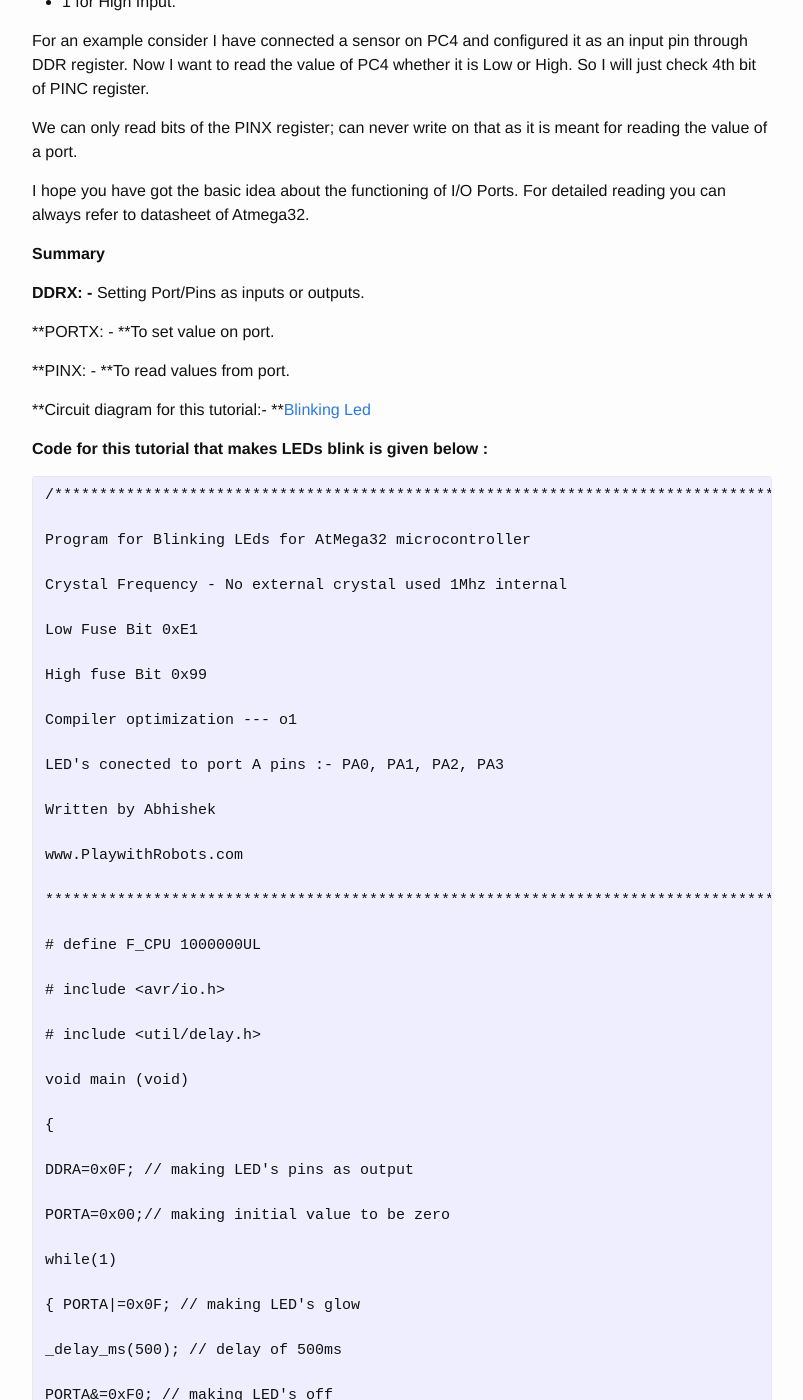
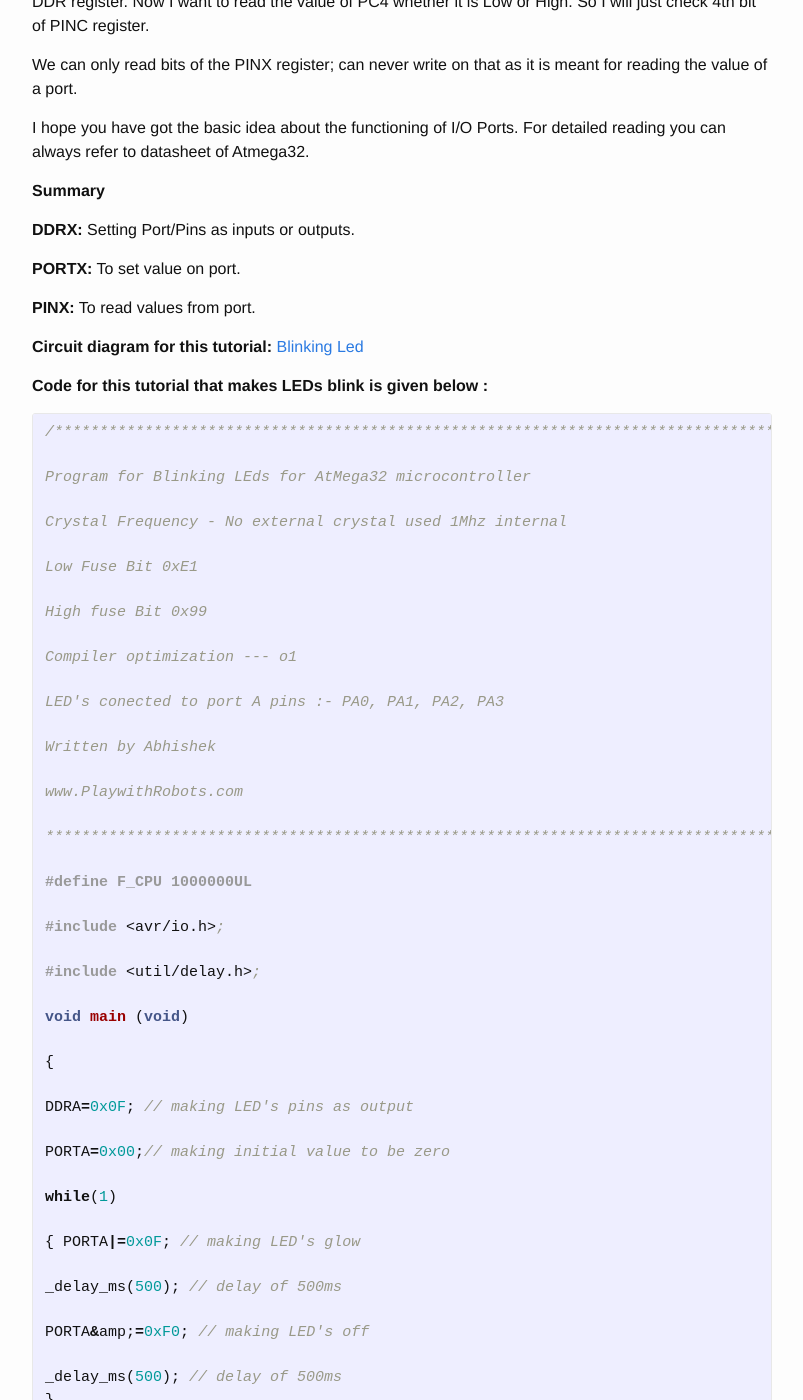
Before and after one commit to playwithrobots/playwithrobots.github.io, a Jekyll site: the page built from _posts/2012-05-23-avr-basic-io.markdown, in a window 1280 px wide and 1400 px high, scrolled down 1927 px. Shown: the whole window, without its empty margins (238-1041 px from the left). Built offline with Jekyll 4.4.1, drawn with Linux system fonts in a browser that asks for light colours; Markdown is read by kramdown in place of the engine named in the settings; some of the changed lines change nothing that is shown; some of the changed text lies outside the part shown.

Commit message:
avr basic io formatted

```diff
--- a/_posts/2012-05-23-avr-basic-io.markdown
+++ b/_posts/2012-05-23-avr-basic-io.markdown
@@ -1,31 +1,29 @@
 ---
 layout: post
 title: "Input/Output Concept"
-category: "make-it-from-scratch"
-redirect_from: "/2012/04/02/minimal-urls-jekyll/"
+category: "avr"
+redirect_from: "/robotics-pool/avr/basic-input-output/"
 ---
-##[ Input/Output Concept](/robotics-pool/avr/basic-input-output)
-
 Like computers communicates with other devices (printers, pen-drives etc.) through ports (USB, serial etc.), ATmega32 Microcontroller communicates with other IC's through Ports. A Port is a combination of 8 pins, each of them able to send 1 bit data at a time. Together these 8 pins (Port) can send 8 bit of data at a time. ATmega32 Microcontroller has a four Ports namely Port A, Port B, Port C and Port D.
 
 In this tutorial we will write a code, that will make LEDs attached to ATmega32 blink.
 
 Input Output functions of each port are set by three Registers:
 
-*   **DDRX: -** Determines whether a pin is input or output of Port X.
-*   **PORTX: - **Sets the output value of Port X.
-*   **PINX: -** Reads the value of Port X.
+*   **DDRX:** Determines whether a pin is input or output of Port X.
+*   **PORTX:** Sets the output value of Port X.
+*   **PINX:** Reads the value of Port X.
 
 ### DDRX (Data Direction Register):
 
 This register is used to make any bit in a port as an input or an output.
 
-*   To make a pin as an Input, set the corresponding bit value to 0
-*   To make a pin as an Output, set the corresponding bit value to 1.
+* To make a pin as an Input, set the corresponding bit value to 0
+* To make a pin as an Output, set the corresponding bit value to 1.
 
 If I write **DDRA = 0xFF** (0x for Hexadecimal number system) that is setting all the bits of DDRA to be 1, will make all the pins of Port A as Output. Similarly by writing **DDRD = 0x00** that is setting all the bits of DDRA to be 0, will make all the pins of Port A as Input.
 
-According to [schematic](/images/blinking_led.jpg "Circuit diagram") LED’s are attached to PA0, PA1, PA2, and PA3. We have to make these pins as output pins.
+According to [schematic](/images/old/blinking_led.jpg "Circuit diagram") LED’s are attached to PA0, PA1, PA2, and PA3. We have to make these pins as output pins.
 
 <table style="width: 700px; height: 75px;" border="0" cellpadding="10" align="center">
 <tbody>
@@ -67,7 +65,7 @@ According to [schematic](/images/blinking_led.jpg "Circuit diagram") LED’s are
 
 For this configuration we have to set DDRA as **00001111** which in hexadecimal is written as 0x0F. So we will write **DDRA=0x0f**.
 
-**Note: -** DDRA=0x0f (in hexadecimal), DDRA=0x0b00001111 (in binary), DDRA=15 (in decimal). These all are same in terms of functioning. It is a way of representing different number system.
+**Note:** DDRA=0x0f (in hexadecimal), DDRA=0x0b00001111 (in binary), DDRA=15 (in decimal). These all are same in terms of functioning. It is a way of representing different number system.
 
 ### PORTX (PORTX Data Register)
 
@@ -77,7 +75,7 @@ This register sets the value of the corresponding port. We'll discuss both cases
 
 If a pin is set to be output, then by setting bit value 1 we make output **High** that is +5V on that bit and by setting bit value 0 we make output **Low** that is 0V on that bit.
 
-In our [schematic](/images/blinking_led.jpg) for this tutorial, to glow LED’s we have to make PA3, PA2, PA1and PA0 bits high.
+In our [schematic](/images/old/blinking_led.jpg) for this tutorial, to glow LED’s we have to make PA3, PA2, PA1and PA0 bits high.
 
 <table style="width: 700px; height: 75px;" border="0" cellpadding="10" align="center">
 <tbody>
@@ -123,8 +121,8 @@ For this configuration we have to set **Port A** as **00001111** which in hexade
 
 If a pin is set to be input, then by setting its corresponding bit in PORTX register will make it as follows,
 
-*   Bit value 0 : - Tri-Stated
-*   Bit value 1 : - Pull Up
+*   Bit value 0 :- Tri-Stated
+*   Bit value 1 :- Pull Up
 
 Tri-stated means the input will be high Impedance (no specific value) if no input voltage is applied on that pin. Pull Up means input will go to **+5V** if no input voltage is specified on that pin.
 
@@ -132,8 +130,8 @@ Tri-stated means the input will be high Impedance (no specific value) if no inpu
 
 This register is used to read the value of a port. If a pin is set as input then corresponding bit on PIN register is,
 
-*   0 for Low Input.
-*   1 for High Input.
+* 0 for Low Input.
+* 1 for High Input.
 
 For an example consider I have connected a sensor on PC4 and configured it as an input pin through DDR register. Now I want to read the value of PC4 whether it is Low or High. So I will just check 4th bit of PINC register.
 
@@ -143,17 +141,18 @@ I hope you have got the basic idea about the functioning of I/O Ports. For detai
 
 **Summary**
 
-**DDRX: -** Setting Port/Pins as inputs or outputs.
+**DDRX:** Setting Port/Pins as inputs or outputs.
 
-**PORTX: - **To set value on port.
+**PORTX:** To set value on port.
 
-**PINX: - **To read values from port.
+**PINX:** To read values from port.
 
-**Circuit diagram for this tutorial:- **[Blinking Led](/images/blinking_led.jpg)
+**Circuit diagram for this tutorial:** [Blinking Led](/images/old/blinking_led.jpg)
 
-[](/images/blinking_led.jpg)**Code for this tutorial that makes LEDs blink is given below :**
+**Code for this tutorial that makes LEDs blink is given below :**
 
-<pre class="brush:cpp">/*************************************************************************************
+{% highlight cpp %}
+/*************************************************************************************
 
 Program for Blinking LEds for AtMega32 microcontroller
 
@@ -175,9 +174,9 @@ www.PlaywithRobots.com
 
 #define F_CPU 1000000UL
 
-#include &lt;avr/io.h&gt;
+#include <avr/io.h>;
 
-#include &lt;util/delay.h&gt;
+#include <util/delay.h>;
 
 void main (void)
 
@@ -198,16 +197,10 @@ PORTA&amp;=0xF0; // making LED's off
 _delay_ms(500); // delay of 500ms
 }
 }
-</pre>
+{% endhighlight %}
 
-<span style="line-height: 1.3em;">See how the above code works in a short video below!. </span><span style="line-height: 1.3em;">Although the LEDs are blinking at 1s interval, the point of showing this video is that the circuit used in this video is same as used in Advance Line follower robots. This is main advantage of using Microcontroller</span><span style="line-height: 1.3em;">s, just by changing the codes, same circuits will work differently.</span>
-
-<span> </span>
+See how the above code works in a short video below!. Although the LEDs are blinking at 1s interval, the point of showing this video is that the circuit used in this video is same as used in Advance Line follower robots. This is main advantage of using Microcontrollers, just by changing the codes, same circuits will work differently.
 
 <iframe src="http://www.youtube.com/embed/TAeIcF75KWQ" frameborder="0" width="640" height="360"></iframe>
 
 Hope this was helpful to you! Any questions ? Comment here!
-
-<div style="clear:both"></div>
-
- ** We have changed our commenting engine for better notification and privacy, previous comments for this article are available   [here.](http://graph.facebook.com/comments/?ids=http://www.playwithrobots.com/robotics-pool/avr/basic-input-output)  **
```
Also changed, not shown: images/old/blinking_led.jpg (added).
